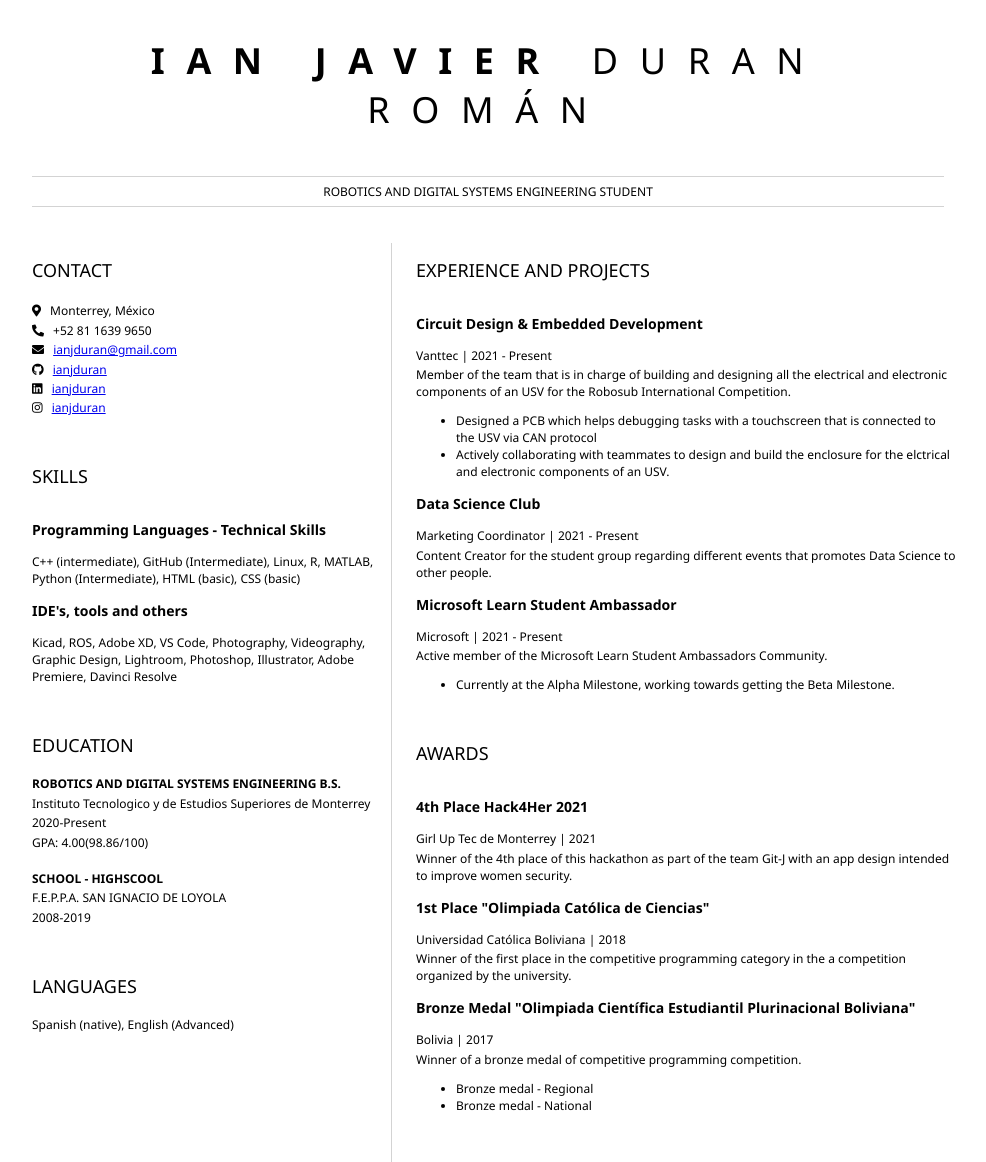
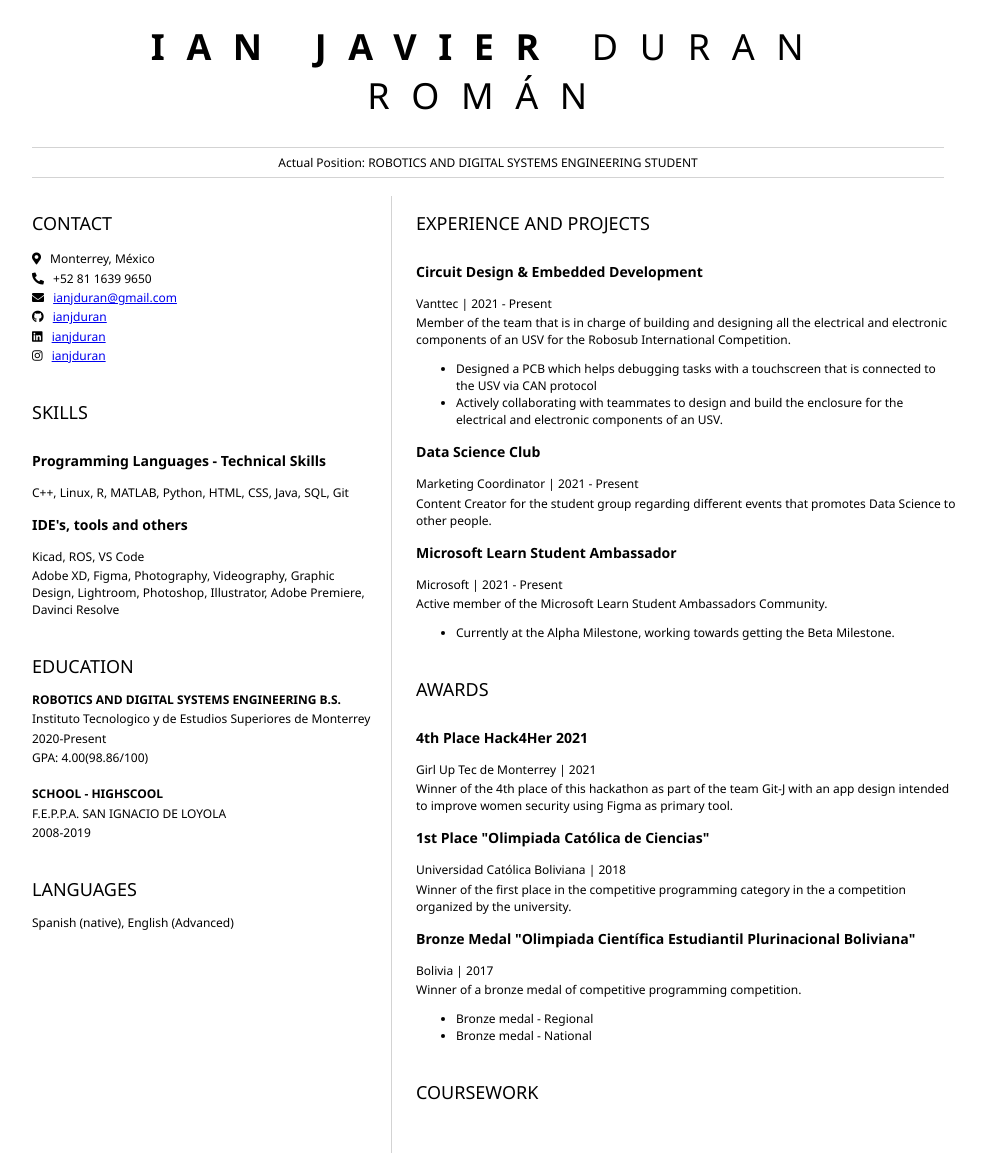
Before and after one commit to ianjduran/my-resume, a plain HTML site: page index.html in a window 1280 px wide. Shown: the whole page, without its empty margins (152-1138 px from the left). Drawn offline with Linux system fonts and the light colour scheme.

Commit message:
fix typo and format

```diff
--- a/index.html
+++ b/index.html
@@ -10,7 +10,7 @@
 			<!-- resume header with your name and title -->
 			<h1><b>IAN JAVIER</b> DURAN ROMÁN</h1>
 			<hr>
-			ROBOTICS AND DIGITAL SYSTEMS ENGINEERING STUDENT
+			Actual Position: ROBOTICS AND DIGITAL SYSTEMS ENGINEERING STUDENT
 			<hr>
 		</header>
 		<main>
@@ -48,9 +48,10 @@
 					<h2>SKILLS</h2>
 					<!-- your skills AKA "buzzwords" -->
                     <h3>Programming Languages - Technical Skills</h3>
-                    <p>C++ (intermediate), GitHub (Intermediate), Linux, R, MATLAB, Python (Intermediate), HTML (basic), CSS (basic)</p>
+                    <p>C++, Linux, R, MATLAB, Python, HTML, CSS, Java, SQL, Git</p>
                     <h3>IDE's, tools and others</h3>
-                    <p>Kicad, ROS, Adobe XD, VS Code, Photography, Videography, Graphic Design, Lightroom, Photoshop, Illustrator, Adobe Premiere, Davinci Resolve</p>
+                    <p>Kicad, ROS, VS Code</p>
+                    <p>Adobe XD, Figma, Photography, Videography, Graphic Design, Lightroom, Photoshop, Illustrator, Adobe Premiere, Davinci Resolve</p>
 				</section>
 				<section>
 					<h2>EDUCATION</h2>
@@ -93,7 +94,7 @@
                         </p>
                         <ul>
                             <li>Designed a PCB which helps debugging tasks with a touchscreen that is connected to the USV via CAN protocol</li>
-                            <li>Actively collaborating with teammates to design and build the enclosure for the elctrical and electronic components of an USV.</li>
+                            <li>Actively collaborating with teammates to design and build the enclosure for the electrical and electronic components of an USV.</li>
                         </ul>
                     <h3><b>Data Science Club</b></h3>
                         <p>
@@ -125,7 +126,7 @@
                                 Girl Up Tec de Monterrey | 2021
                         </p>
                         <p>
-                                Winner of the 4th place of this hackathon as part of the team Git-J with an app design intended to improve women security.
+                                Winner of the 4th place of this hackathon as part of the team Git-J with an app design intended to improve women security using Figma as primary tool.
                         </p>
                         <h3><b>1st Place "Olimpiada Católica de Ciencias"</b></h3>
                         <p>
@@ -150,6 +151,10 @@
                             </li>
                         </ul>
                 </section>
+                <section>
+
+                    <h2>COURSEWORK</h2>
+                </section>
 			</article>
 		</main>
 	</body>
--- a/style.css
+++ b/style.css
@@ -8,19 +8,19 @@ body {
 h1 {
     font-size: 3em;
     letter-spacing: .6em;
-    padding-top: 1em;
-    padding-bottom: 1em;
+    padding-top: .6em;
+    padding-bottom: .6em;
 }
 
 h2 {
     font-size: 1.5em;
-    padding-bottom: 1em;
+    padding-bottom: .7em;
 }
 
 main {
     display: grid;
     grid-template-columns: 40% 60%;
-    margin-top: 3em;
+    margin-top: 1.5em;
 }
 
 header {
@@ -29,7 +29,7 @@ header {
 }
 
 section {
-    margin: auto 1em 4em 2em;
+    margin: auto 1em 3em 2em;
 }
 
 i {
```
